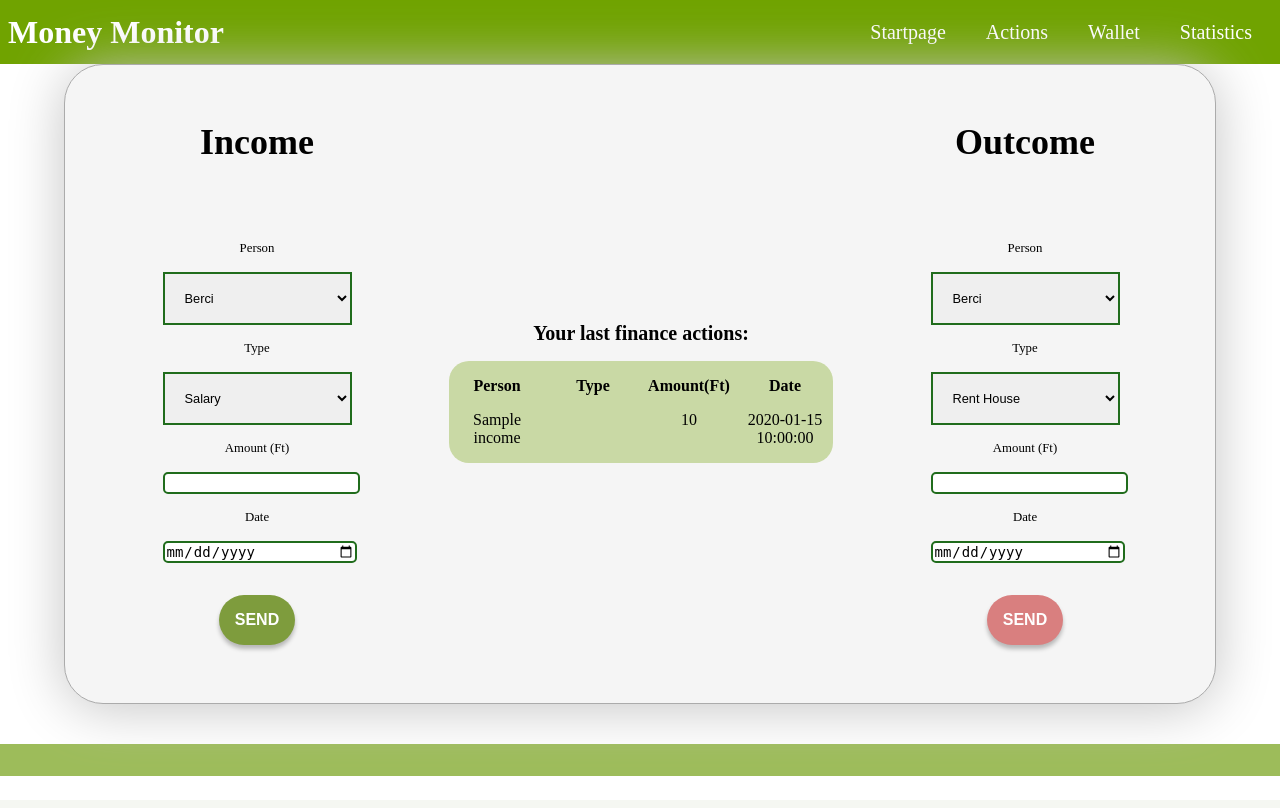
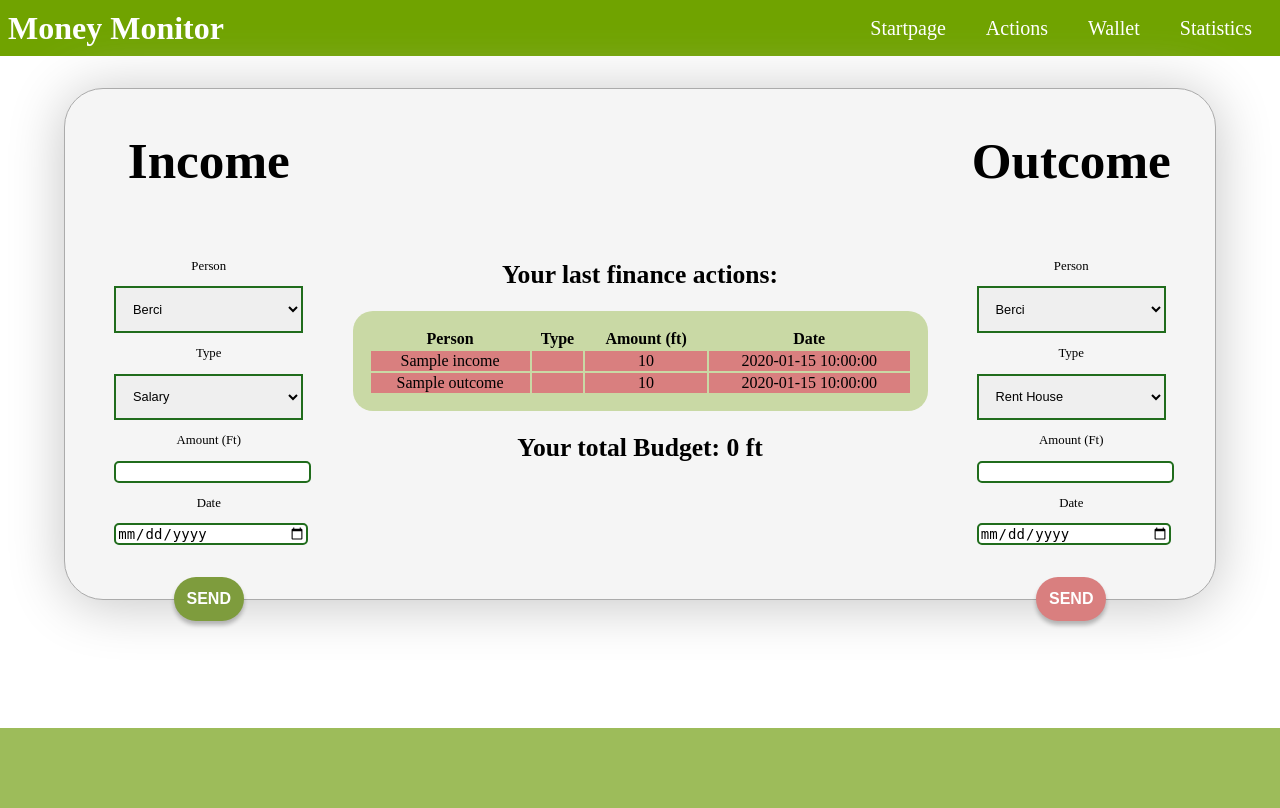
Before and after one commit to BerrySee/MoneyMonitor, a PHP site: page /actions.php in a window 1280 px wide. Run offline with PHP 8.4, Linux system fonts and the light colour scheme; tables that the repository leaves empty or names only in its code hold one stand-in row (values such as "Sample post").

Commit message:
full db conn actions.php finished

```diff
--- a/actions.php
+++ b/actions.php
@@ -4,6 +4,8 @@ include ('includes/header.php');
 <?php
 require_once('includes/dbconn/db.php');
 $db= new DB();
+$data= $db->lastActions();
+$total= $db->getTotal();
 ?>
 <div class="universal-container">
 <div class="income">
@@ -31,67 +33,64 @@ $db= new DB();
 <div class="finance">
 <h2> Your last finance actions:</h2>
 <div class="last-finance" >
-<div class="person">
-<p> <b>Person</b> </p>
-<?php
-$data = $db->lastActions();
-foreach($data as $i) {
-    echo "<p>".$i['name']."</p>";
-}
-?>
+<table>
+<thead>
+<tr>
+<th>Person</th>
+<th>Type</th>
+<th>Amount (ft)</th>
+<th>Date</th>
+</tr>
+</thead>
+<tbody>
+    <?php foreach ($data as $i) {?>
+    <tr style="<?php
+
+    if($i['type'] != 'Salary' && $i['type'] != 'Gift' ) {
+        echo "background: #D97F7F;";
+    } else {
+        echo "background: #7E9C3D;";
+    }
+    ?>">
+        <td> <?php echo $i['name'] ?></td>
+        <td> <?php echo $i['type'] ?></td>
+        <td> <?php echo $i['amount'] ?></td>
+        <td> <?php echo $i['date'] ?></td>
+    </tr>
+    <?php } ?>
+</tbody>
+</table>
+
 </div>
-<div class="type">
-    <p> <b> Type </b></p>
-    <?php
-$data = $db->lastActions();
-foreach($data as $i) {
-    echo "<p>".$i['type']."</p>";
-}
-?>
-</div>
-<div class="amount">
-   <p> <b> Amount(Ft) </b></p>
-   <?php
-$data = $db->lastActions();
-foreach($data as $i) {
-    echo "<p>".$i['amount']."</p>";
-}
-?>
-</div>
-<div class="date">
-    <p><b> Date </b></p>
-    <?php
-$data = $db->lastActions();
-foreach($data as $i) {
-    echo "<p>".$i['date']."</p>";
-}
-?>
-</div>
-</div>
+<h2>Your total Budget: <?php foreach($total as $money ){
+    if($money < 0|| $money > 0) {
+    echo $money;
+    } else {echo 0;}
+}  ?>  ft</h2>
 </div>
 <div class="outcome">
     <h1>Outcome</h1>
-<form action="" class="submission-form">
+<form action="includes/expense.php" class="submission-form" method="post">
  <label for="">Person</label>
-    <select name="person">
-    <option value="berci" name="berci">Berci</option>
-    <option value="vivi" name="vivi">Vivi</option>
+    <select name="name" required>
+    <option  name="Berci">Berci</option>
+    <option  name="Vivi">Vivi</option>
     </select>
     <label for="">Type</label>
-    <select name="income" id="">
-        <option value="salary">Rent House</option>
-        <option value="salary">Car</option>
-        <option value="salary">Food</option>
-        <option value="salary">Entertainment</option>
-        <option value="salary">Tax</option>
-        <option value="salary">Electronics</option>
+    <select name="type" id="" required>
+        <option value="rent house">Rent House</option>
+        <option value="car">Car</option>
+        <option value="food">Food</option>
+        <option value="entertainment">Entertainment</option>
+        <option value="tax">Tax</option>
+        <option value="electronics">Electronics</option>
         <option value="gift">Gift</option>
     </select>
     <label for="">Amount (Ft)</label>
-    <input type="number" min="1">
+    <input type="number" min="1" required name="amount">
     <label for="">Date</label>
-    <input type="date" placeholder="dd/mm/yyyy" pattern="(^(((0[1-9]|1[0-9]|2[0-8])[\/](0[1-9]|1[012]))|((29|30|31)[\/](0[13578]|1[02]))|((29|30)[\/](0[4,6,9]|11)))[\/](19|[2-9][0-9])\d\d$)|(^29[\/]02[\/](19|[2-9][0-9])(00|04|08|12|16|20|24|28|32|36|40|44|48|52|56|60|64|68|72|76|80|84|88|92|96)$)" required>
-    <button class="button button-outcome">Send</button>
+    <input type="date" placeholder="dd/mm/yyyy" pattern="(^(((0[1-9]|1[0-9]|2[0-8])[\/](0[1-9]|1[012]))|((29|30|31)[\/](0[13578]|1[02]))|((29|30)[\/](0[4,6,9]|11)))[\/](19|[2-9][0-9])\d\d$)|(^29[\/]02[\/](19|[2-9][0-9])(00|04|08|12|16|20|24|28|32|36|40|44|48|52|56|60|64|68|72|76|80|84|88|92|96)$)" required name="date">
+    <button class="button button-outcome"  name="expenseMoney">Send</button>
 </form>
 </div>
 
--- a/includes/dbconn/db.php
+++ b/includes/dbconn/db.php
@@ -20,15 +20,29 @@ public function incomeMoney($name, $type, $amount, $date) {
     $stmt->execute(['name'=>$name, 'type'=>$type, 'amount'=>$amount, 'date'=>$date]);
     echo "data inserted";
 }
+public function expenseMoney($name, $type, $amount, $date) {
+    $sql = "INSERT INTO outcome (name, type, amount, date) VALUES (:name, :type, :amount, :date)";
+    $stmt = $this->conn->prepare($sql);
+    $stmt->execute(['name'=>$name, 'type'=>$type, 'amount'=>$amount, 'date'=>$date]);
+    echo "data inserted";
+}
 public function lastActions() {
-    $sql = "SELECT * FROM income GROUP BY date DESC LIMIT 10";
+    $sql = "SELECT * FROM income
+UNION
+SELECT * FROM outcome
+ORDER BY Date DESC LIMIT 10";
     $stmt = $this->conn->prepare($sql);
     $stmt->execute();
     $data = $stmt->fetchAll(PDO::FETCH_ASSOC);
     return $data;
 }
-/*public function total() {
-majd az összebevétel kiadás összege lesz itt
-}*/
+
+ public function gettotal() {
+    $sql = "SELECT (SELECT SUM(amount) FROM income) - (SELECT SUM(amount) FROM outcome)";
+    $stmt = $this->conn->prepare($sql);
+    $stmt->execute();
+    $total = $stmt->fetch(PDO::FETCH_ASSOC);
+    return $total;
+ }
 }
 ?>
--- a/style.scss
+++ b/style.scss
@@ -1,14 +1,14 @@
 body {
   margin: 0 auto;
   box-sizing: border-box;
-  height: 100vh;
+  height: 100%;
   width: 100vw;
 }
 /*Header with flexbox (for navbar)*/
 header {
   padding: 0.5em;
   color: white;
-  height: 3em;
+  height: 5vh;
   background: #70a300;
   display: flex;
   justify-content: space-between;
@@ -35,7 +35,7 @@ header {
   }
 }
 section {
-  height: 85vh;
+  height: 80vh;
 }
 //Start Page container
 .start-container {
@@ -97,13 +97,17 @@ section {
 }
  .universal-container {
  position: relative;
-   height: 80vh;
+   height: 80%;
   display: grid;
-  gap: 0 0;
   justify-items: center;
   align-items: center;
-  grid-template-columns: repeat(3, 1fr);
+  display: grid;
+display: grid;
+  grid-template-columns: 1fr 1fr 1fr 1fr;
+  grid-template-rows: 1fr;
+  grid-template-areas: "income finance finance outcome";
    margin: 0 auto;
+   margin-top: 2em;
     width: 90%;
     background: #f5f5f5;
     border: 1px solid #ababab;
@@ -112,32 +116,45 @@ section {
     border-radius: 39px;
   }
   .income, .outcome, .finance {
-    display: grid;
+
     text-align: center;
-   width: 30vw;
     h1 {
-      font-size: 36px;
+      font-size: 4vw;
     }
     h2 {
-      font-size: 20px;
+      font-size: 2vw;
     }
+  }
+  .income {
+grid-area: income;
+  }
+  .outcome {
+    grid-area: outcome;
+  }
+  .finance {
+grid-area: finance;
+width: 100%;
+table {
+  padding: 1em;
+}
+
   }
 .submission-form{
   text-align: center;
   max-width:20vw;
-  margin:1rem auto;
-  padding:1rem;
+  padding: 1vw;
+  margin:0 auto;
   border-radius:5px;
   select, select option {
     display:block;
-    padding:1rem;
+    padding:1vw;
     border:2px solid rgb(32, 108, 28);
     font-size:0.8em;
     width:100%;
   }
   label{
     display:block;
-    padding:1rem;
+    padding:1vw;
     font-size:80%;
   }
   input, textarea{
@@ -148,7 +165,7 @@ section {
     border-radius:5px;
   }
   .button {
-    padding: 1em;
+    padding: 1vw;
     margin: 0 auto;
      margin-top: 2em;
      display: block;
@@ -160,11 +177,15 @@ section {
      font-weight: 700;
      color: white;
      box-shadow: 0px 4px 4px rgba(0, 0, 0, 0.25);
+     transition: all 0.5s ease 0s;
      &-income{
       background: #7E9C3D;
      }
      &-outcome {
        background: #D97F7F;
+     }
+     &:hover {
+       transform: scale(1.2);
      }
   }
 
@@ -173,12 +194,16 @@ section {
 
 .last-finance {
   width: 100%;
-  display: grid;
-justify-items: auto;
-  align-items: baseline;
-  grid-template-columns: repeat(auto-fit, minmax(50px, 1fr));
 background: rgba(183, 206, 131, 0.7);
 border-radius: 20px;
+table {
+  width: 100%;
+  & tr {
+width: 100%;
+  }
+
+
+}
 
 }
 .get-started {
@@ -210,13 +235,14 @@ border-radius: 20px;
 }
 
 footer {
-  height: 2em;
+  height: 10vh;
   background: #9dbc5a;
 }
 
 @media (max-width: 750px) {
   .universal-container {
-    grid-template-columns: repeat(2, 1fr) !important;
+    grid-template-columns: 1fr 1fr;
+    grid-template-areas: "income outcome" !important;
   }
   .finance {
     display:none !important;
--- a/style/style.css
+++ b/style/style.css
@@ -2,7 +2,7 @@ body {
   margin: 0 auto;
   -webkit-box-sizing: border-box;
           box-sizing: border-box;
-  height: 100vh;
+  height: 100%;
   width: 100vw;
 }
 
@@ -10,7 +10,7 @@ body {
 header {
   padding: 0.5em;
   color: white;
-  height: 3em;
+  height: 5vh;
   background: #70a300;
   display: -webkit-box;
   display: -ms-flexbox;
@@ -49,7 +49,7 @@ header nav .nav__links li a:hover {
 }
 
 section {
-  height: 85vh;
+  height: 80vh;
 }
 
 .start-container {
@@ -139,17 +139,22 @@ section {
 
 .universal-container {
   position: relative;
-  height: 80vh;
+  height: 80%;
   display: -ms-grid;
   display: grid;
-  gap: 0 0;
   justify-items: center;
   -webkit-box-align: center;
       -ms-flex-align: center;
           align-items: center;
-  -ms-grid-columns: (1fr)[3];
-      grid-template-columns: repeat(3, 1fr);
+  display: grid;
+  display: grid;
+  -ms-grid-columns: 1fr 1fr 1fr 1fr;
+      grid-template-columns: 1fr 1fr 1fr 1fr;
+  -ms-grid-rows: 1fr;
+      grid-template-rows: 1fr;
+      grid-template-areas: "income finance finance outcome";
   margin: 0 auto;
+  margin-top: 2em;
   width: 90%;
   background: #f5f5f5;
   border: 1px solid #ababab;
@@ -161,31 +166,52 @@ section {
 }
 
 .income, .outcome, .finance {
-  display: -ms-grid;
-  display: grid;
   text-align: center;
-  width: 30vw;
 }
 
 .income h1, .outcome h1, .finance h1 {
-  font-size: 36px;
+  font-size: 4vw;
 }
 
 .income h2, .outcome h2, .finance h2 {
-  font-size: 20px;
+  font-size: 2vw;
+}
+
+.income {
+  -ms-grid-row: 1;
+  -ms-grid-column: 1;
+  grid-area: income;
+}
+
+.outcome {
+  -ms-grid-row: 1;
+  -ms-grid-column: 4;
+  grid-area: outcome;
+}
+
+.finance {
+  -ms-grid-row: 1;
+  -ms-grid-column: 2;
+  -ms-grid-column-span: 2;
+  grid-area: finance;
+  width: 100%;
+}
+
+.finance table {
+  padding: 1em;
 }
 
 .submission-form {
   text-align: center;
   max-width: 20vw;
-  margin: 1rem auto;
-  padding: 1rem;
+  padding: 1vw;
+  margin: 0 auto;
   border-radius: 5px;
 }
 
 .submission-form select, .submission-form select option {
   display: block;
-  padding: 1rem;
+  padding: 1vw;
   border: 2px solid #206c1c;
   font-size: 0.8em;
   width: 100%;
@@ -193,7 +219,7 @@ section {
 
 .submission-form label {
   display: block;
-  padding: 1rem;
+  padding: 1vw;
   font-size: 80%;
 }
 
@@ -206,7 +232,7 @@ section {
 }
 
 .submission-form .button {
-  padding: 1em;
+  padding: 1vw;
   margin: 0 auto;
   margin-top: 2em;
   display: block;
@@ -219,6 +245,8 @@ section {
   color: white;
   -webkit-box-shadow: 0px 4px 4px rgba(0, 0, 0, 0.25);
           box-shadow: 0px 4px 4px rgba(0, 0, 0, 0.25);
+  -webkit-transition: all 0.5s ease 0s;
+  transition: all 0.5s ease 0s;
 }
 
 .submission-form .button-income {
@@ -229,18 +257,23 @@ section {
   background: #D97F7F;
 }
 
+.submission-form .button:hover {
+  -webkit-transform: scale(1.2);
+          transform: scale(1.2);
+}
+
 .last-finance {
   width: 100%;
-  display: -ms-grid;
-  display: grid;
-  justify-items: auto;
-  -webkit-box-align: baseline;
-      -ms-flex-align: baseline;
-          align-items: baseline;
-  -ms-grid-columns: (minmax(50px, 1fr))[auto-fit];
-      grid-template-columns: repeat(auto-fit, minmax(50px, 1fr));
   background: rgba(183, 206, 131, 0.7);
   border-radius: 20px;
+}
+
+.last-finance table {
+  width: 100%;
+}
+
+.last-finance table tr {
+  width: 100%;
 }
 
 .get-started {
@@ -279,14 +312,15 @@ section {
 }
 
 footer {
-  height: 2em;
+  height: 10vh;
   background: #9dbc5a;
 }
 
 @media (max-width: 750px) {
   .universal-container {
-    -ms-grid-columns: (1fr)[2] !important;
-        grid-template-columns: repeat(2, 1fr) !important;
+    -ms-grid-columns: 1fr 1fr;
+        grid-template-columns: 1fr 1fr;
+        grid-template-areas: "income outcome" !important;
   }
   .finance {
     display: none !important;
```
Also changed, not shown: includes/expense.php (added, +14 -0 lines), wallet.php (added, +10 -0 lines), 1 other file.
